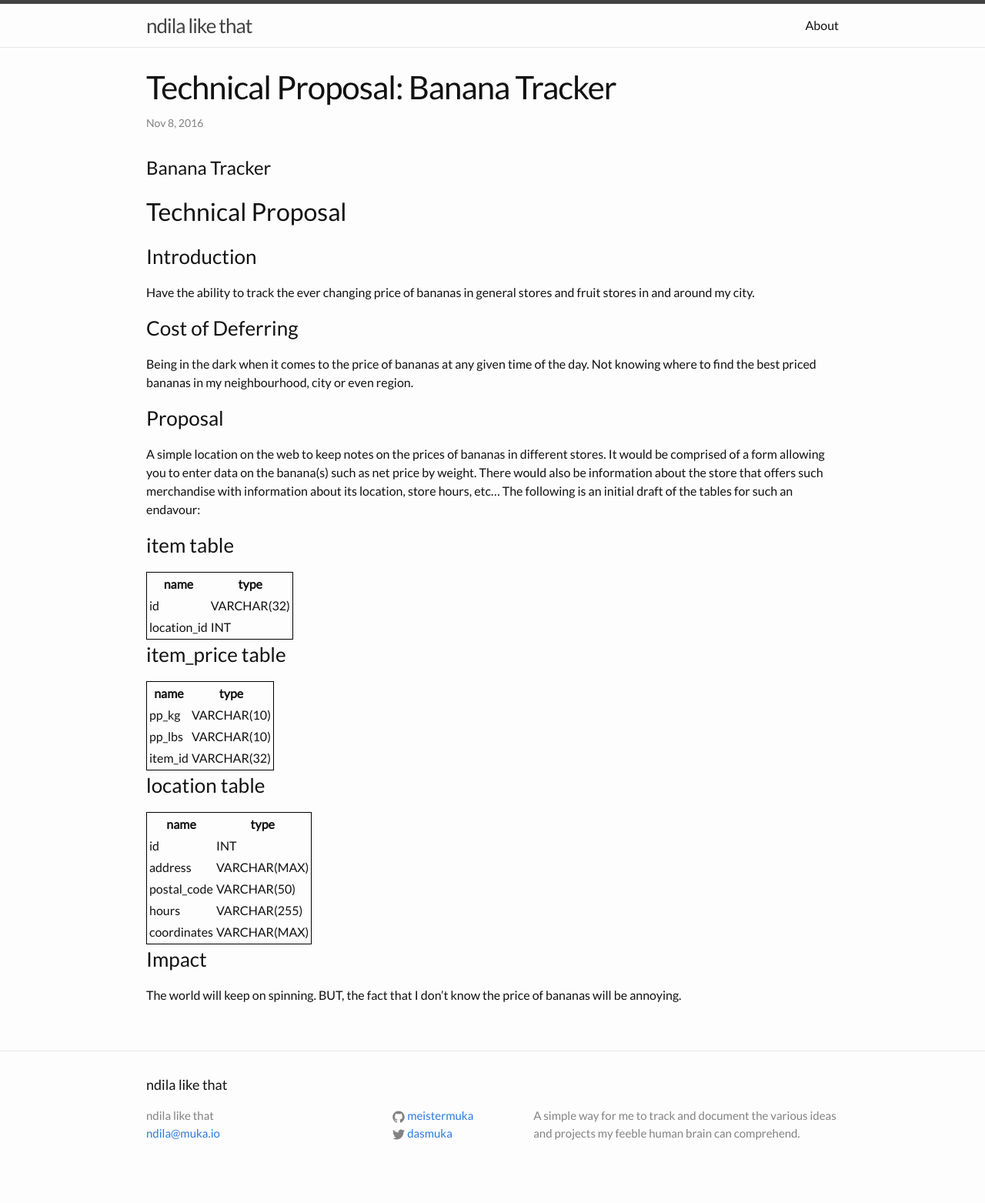
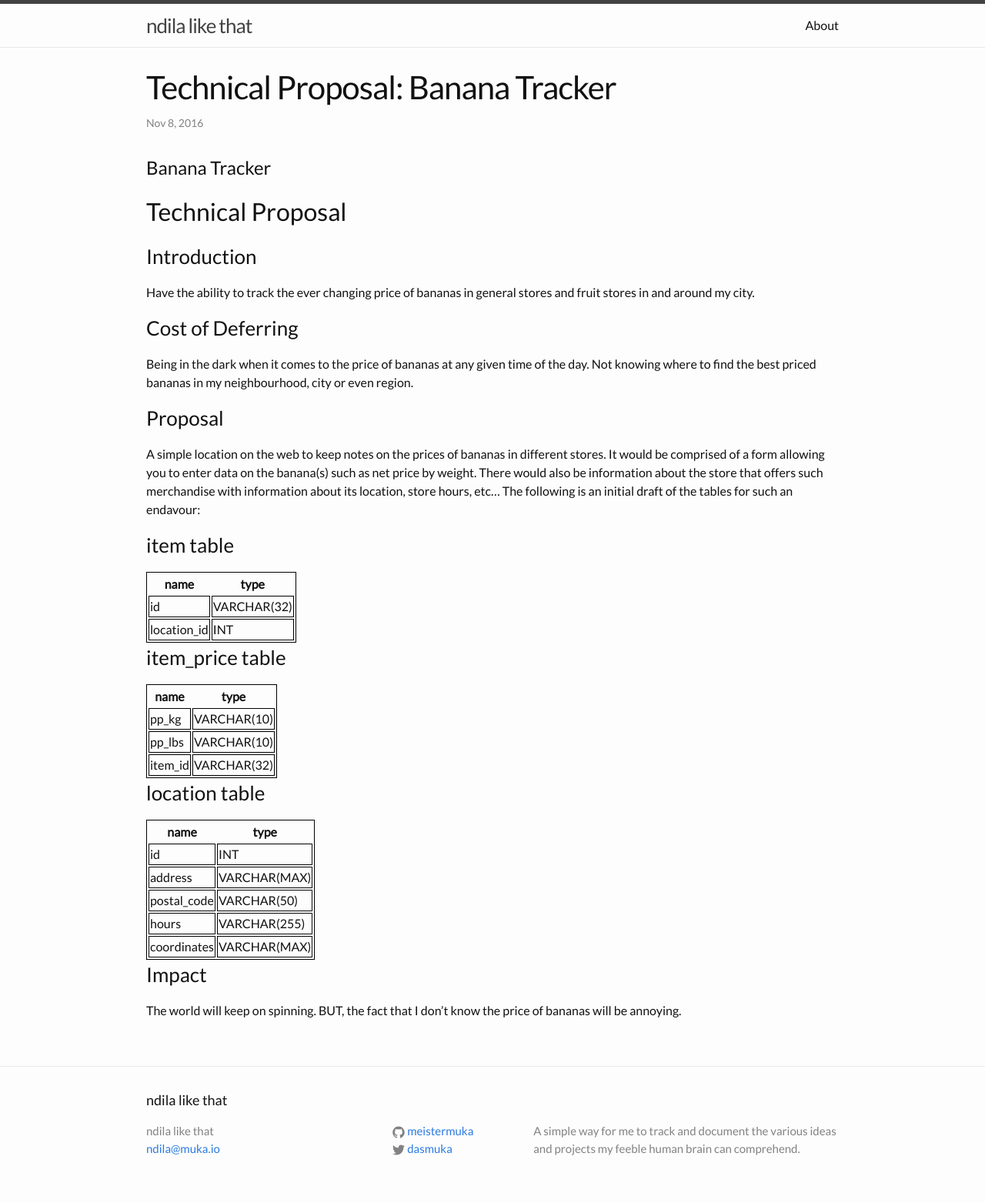
Before and after one commit to meistermuka/meistermuka.github.io, a Jekyll site: the page built from _posts/2016-11-08-banana-tracker-technical-proposal.markdown, in a window 1280 px wide. Shown: the whole page at 77% size. Built offline with Jekyll 4.4.1, drawn with Linux system fonts in a browser that asks for light colours.

Commit message:
Update _layout.scss

```diff
--- a/_sass/_layout.scss
+++ b/_sass/_layout.scss
@@ -9,7 +9,9 @@
     // Positioning context for the mobile navigation icon
     position: relative;
 }
-
+table tr td {
+    border: 1px solid #000;
+}
 .site-title {
     font-size: 26px;
     font-weight: 300;
```
